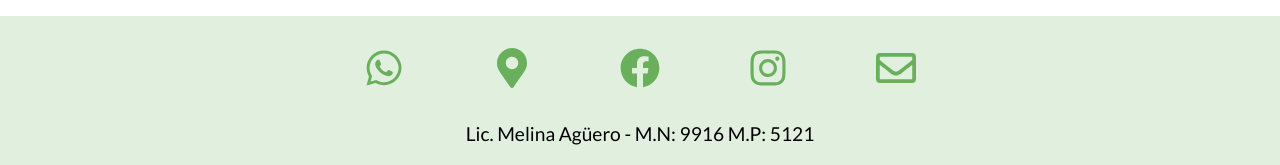
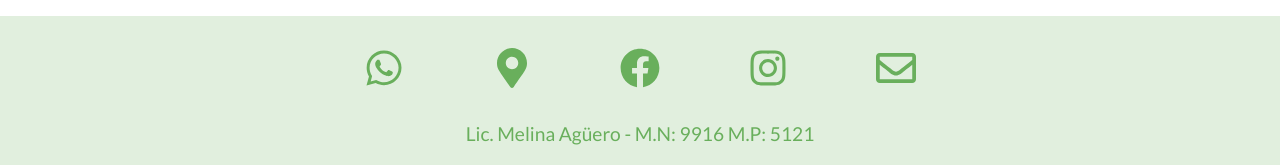
Before and after one commit to Josefina1808/meliaguero, a plain HTML site: page index.html in a window 1280 px wide. Shown: the part 3911-4076 px from the top of the page. Drawn offline with nearby package versions, Linux system fonts and the light colour scheme.

Commit message:
Color footer

```diff
--- a/css/style.css
+++ b/css/style.css
@@ -67,7 +67,7 @@ footer {
   height: fit-content;
   background-color: #E1EFDE; }
   footer div {
-    color: black;
+    color: #69af5c;
     display: flex;
     flex-direction: row;
     justify-content: space-around;
```
